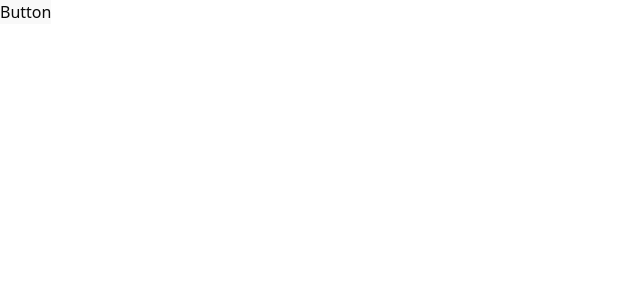
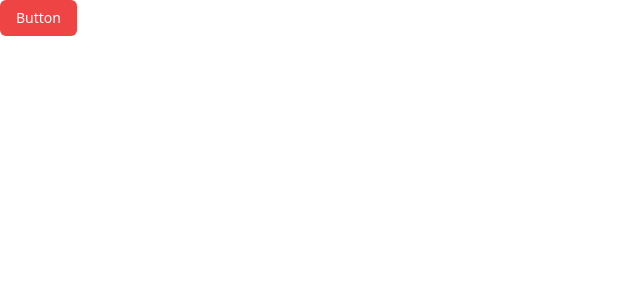
Before and after one commit to IvanGubkin/crm-astra, a React (Vite) app: page / in a window 1280 px wide. Shown: the top 300 px of the page, without its empty margins (0-640 px from the left). Built offline with nearby package versions, Linux system fonts and the light colour scheme.

Commit message:
add tailwind and shadcn

```diff
--- a/src/App.tsx
+++ b/src/RoutesApp.tsx
@@ -1,13 +1,11 @@
 import { Button } from './components/ui/button'
-
-
 
 function App() {
 
 
   return (
     <>
-      <Button className="bg-zinc-950 dark:bg-white">Button</Button>
+      <Button className="bg-red-500 text-white h-300">Button</Button>
     </>
   );
 }
--- a/src/index.css
+++ b/src/index.css
@@ -1,20 +1,6 @@
 @tailwind base;
 @tailwind components;
 @tailwind utilities;
-
-
-@media (prefers-color-scheme: light) {
-  :root {
-    color: #213547;
-    background-color: #ffffff;
-  }
-  a:hover {
-    color: #747bff;
-  }
-  button {
-    background-color: #f9f9f9;
-  }
-}
 
 @layer base {
   :root {
--- a/src/main.tsx
+++ b/src/main.tsx
@@ -1,6 +1,6 @@
 import { StrictMode } from 'react'
 import { createRoot } from 'react-dom/client'
-import App from './App.tsx'
+import App from './RoutesApp.tsx'
 import './index.css'
 
 createRoot(document.getElementById('root')!).render(
--- a/tailwind.config.js
+++ b/tailwind.config.js
@@ -1,57 +1,59 @@
 /** @type {import('tailwindcss').Config} */
 export default {
   darkMode: ["class"],
-    content: [],
+  content: [
+    "./src/**/*.{ts,tsx}",
+  ],
   theme: {
     extend: {
       borderRadius: {
-  			lg: 'var(--radius)',
-  			md: 'calc(var(--radius) - 2px)',
-  			sm: 'calc(var(--radius) - 4px)'
+        lg: "var(--radius)",
+        md: "calc(var(--radius) - 2px)",
+        sm: "calc(var(--radius) - 4px)",
       },
       colors: {
-  			background: 'hsl(var(--background))',
-  			foreground: 'hsl(var(--foreground))',
+        background: "hsl(var(--background))",
+        foreground: "hsl(var(--foreground))",
         card: {
-  				DEFAULT: 'hsl(var(--card))',
-  				foreground: 'hsl(var(--card-foreground))'
+          DEFAULT: "hsl(var(--card))",
+          foreground: "hsl(var(--card-foreground))",
         },
         popover: {
-  				DEFAULT: 'hsl(var(--popover))',
-  				foreground: 'hsl(var(--popover-foreground))'
+          DEFAULT: "hsl(var(--popover))",
+          foreground: "hsl(var(--popover-foreground))",
         },
         primary: {
-  				DEFAULT: 'hsl(var(--primary))',
-  				foreground: 'hsl(var(--primary-foreground))'
+          DEFAULT: "hsl(var(--primary))",
+          foreground: "hsl(var(--primary-foreground))",
         },
         secondary: {
-  				DEFAULT: 'hsl(var(--secondary))',
-  				foreground: 'hsl(var(--secondary-foreground))'
+          DEFAULT: "hsl(var(--secondary))",
+          foreground: "hsl(var(--secondary-foreground))",
         },
         muted: {
-  				DEFAULT: 'hsl(var(--muted))',
-  				foreground: 'hsl(var(--muted-foreground))'
+          DEFAULT: "hsl(var(--muted))",
+          foreground: "hsl(var(--muted-foreground))",
         },
         accent: {
-  				DEFAULT: 'hsl(var(--accent))',
-  				foreground: 'hsl(var(--accent-foreground))'
+          DEFAULT: "hsl(var(--accent))",
+          foreground: "hsl(var(--accent-foreground))",
         },
         destructive: {
-  				DEFAULT: 'hsl(var(--destructive))',
-  				foreground: 'hsl(var(--destructive-foreground))'
+          DEFAULT: "hsl(var(--destructive))",
+          foreground: "hsl(var(--destructive-foreground))",
         },
-  			border: 'hsl(var(--border))',
-  			input: 'hsl(var(--input))',
-  			ring: 'hsl(var(--ring))',
+        border: "hsl(var(--border))",
+        input: "hsl(var(--input))",
+        ring: "hsl(var(--ring))",
         chart: {
-  				'1': 'hsl(var(--chart-1))',
-  				'2': 'hsl(var(--chart-2))',
-  				'3': 'hsl(var(--chart-3))',
-  				'4': 'hsl(var(--chart-4))',
-  				'5': 'hsl(var(--chart-5))'
-  			}
-  		}
-  	}
+          1: "hsl(var(--chart-1))",
+          2: "hsl(var(--chart-2))",
+          3: "hsl(var(--chart-3))",
+          4: "hsl(var(--chart-4))",
+          5: "hsl(var(--chart-5))",
+        },
+      },
+    },
   },
   plugins: [require("tailwindcss-animate")],
-}
+};
```
Also changed, not shown: src/App.css (deleted). Lines whose indentation alone changed are shown as unchanged.
